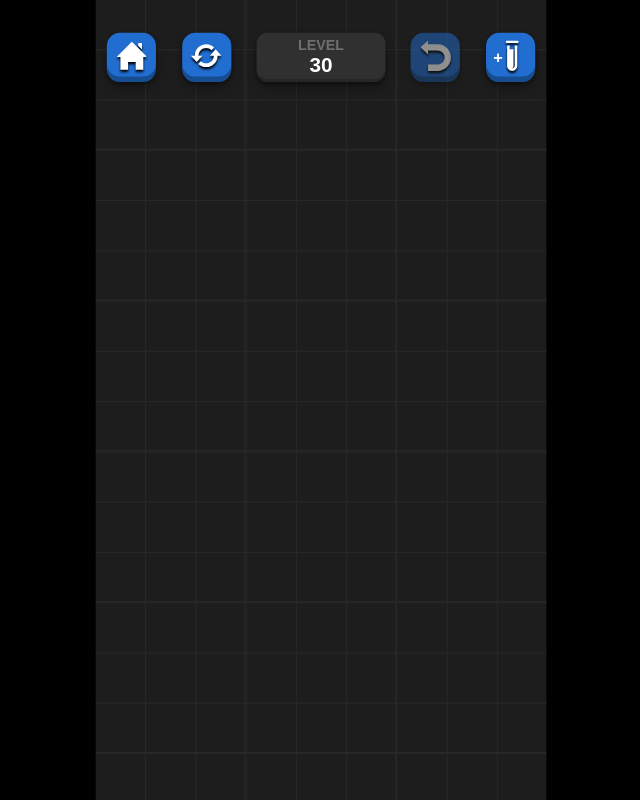
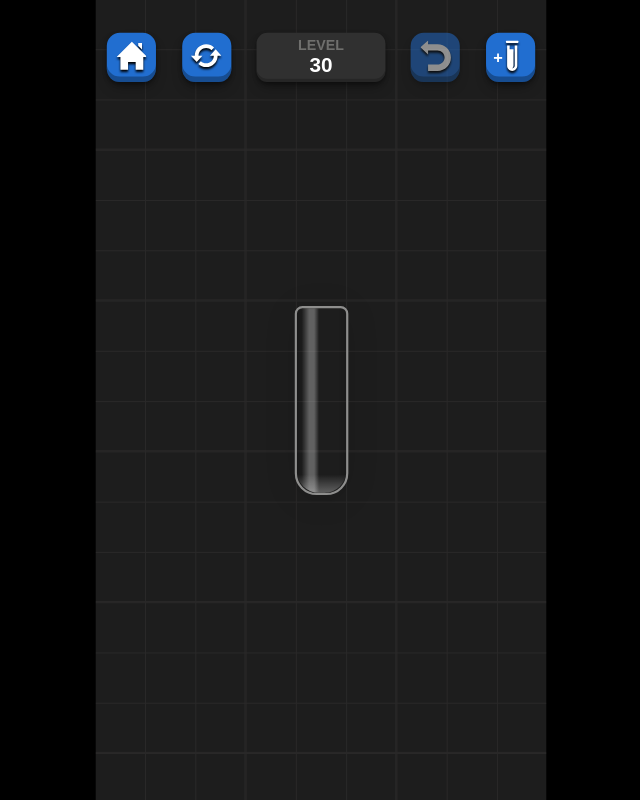
Before and after one commit to FranciscoJavierMartin/ball-sort-game-react, a React (Vite) app: page / in a window 1280 px wide. Shown: the whole page, without its empty margins (319-959 px from the left). Built offline with nearby package versions, Linux system fonts and the light colour scheme.

Commit message:
Style tube

```diff
--- a/src/modules/game/components/tube/tube.css
+++ b/src/modules/game/components/tube/tube.css
@@ -1,3 +1,38 @@
 .tube {
+  -webkit-tap-highlight-color: transparent;
+  border-color: #8e8e8d;
+  border-style: solid;
+  box-shadow: 0 4px 30px rgba(0, 0, 0, 0.1);
+  border-radius: 7px 7px 20px 20px;
+  cursor: pointer;
+  z-index: 2;
+  position: relative;
+  background-color: transparent;
 
+  &::after {
+    background:
+      linear-gradient(
+        to left,
+        rgba(0, 0, 0, 0.1) 0%,
+        rgba(255, 255, 255, 0) 15%,
+        rgba(255, 255, 255, 0) 55%,
+        rgba(255, 255, 255, 0.3) 65%,
+        rgba(255, 255, 255, 0.3) 75%,
+        rgba(255, 255, 255, 0) 90%,
+        rgba(0, 0, 0, 0.2) 100%
+      ),
+      linear-gradient(
+        to bottom,
+        transparent 90%,
+        rgba(255, 255, 255, 0.3) 100%,
+        rgba(255, 255, 255, 0.3) 100%
+      );
+    border-radius: 7px 7px 20px 20px;
+    content: '';
+    width: 100%;
+    height: 100%;
+    position: absolute;
+    left: 0;
+    top: 0;
+  }
 }
--- a/src/modules/game/components/tube/tube.tsx
+++ b/src/modules/game/components/tube/tube.tsx
@@ -1,5 +1,6 @@
 import type { CSSProperties } from 'react';
 import type { Coordinate } from '@/modules/game/interfaces';
+import './tube.css';
 
 interface TubeProps {
   style: CSSProperties;
@@ -18,5 +19,12 @@ export default function Tube({
   handleOnClick,
   handlePosition,
 }: TubeProps) {
-  return <div className='tube' style={style}></div>;
+  return (
+    <button
+      className='tube'
+      style={style}
+      onClick={() => handleOnClick(index)}
+      aria-label={`Tube ${index}`}
+    ></button>
+  );
 }
```
